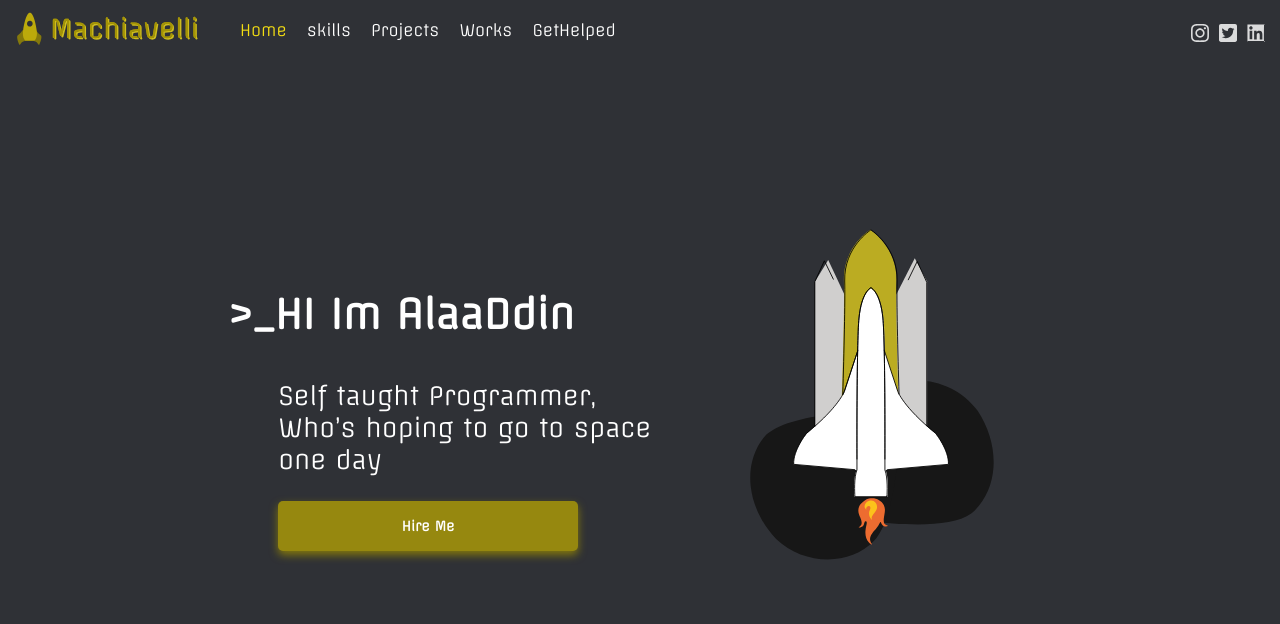
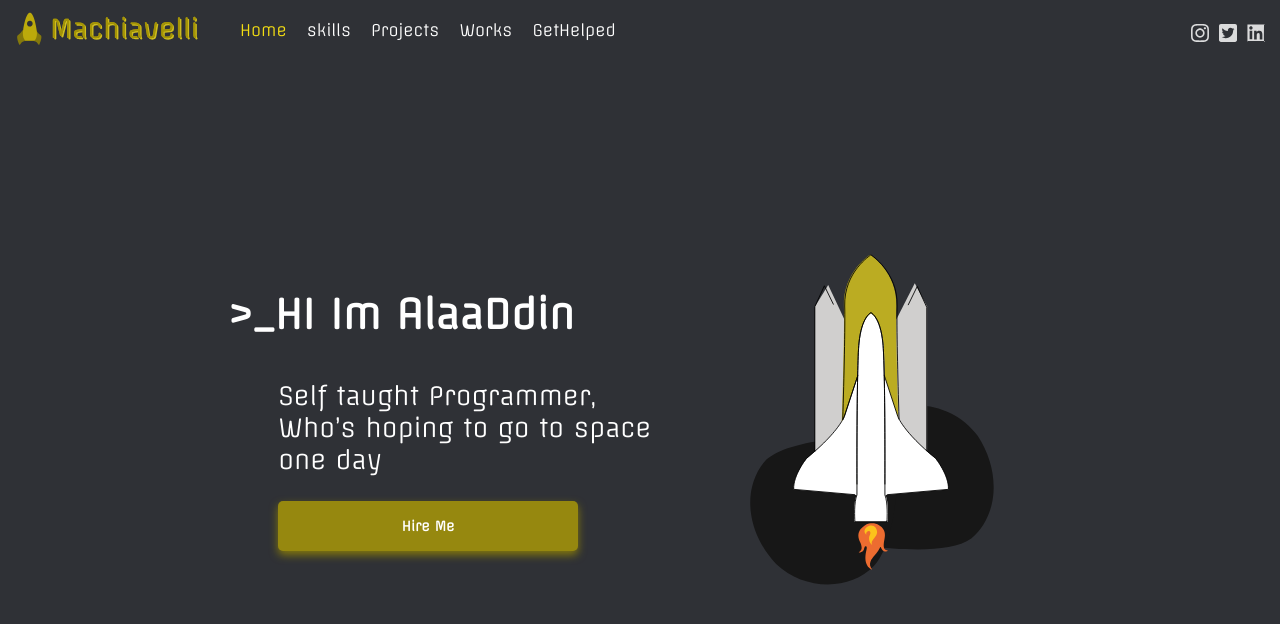
Before and after one commit to onlymachiavelli/portfolio, a Next.js app: page / in a window 1280 px wide. Shown: the top 624 px of the page. Built offline with nearby package versions, Linux system fonts and the light colour scheme.

Commit message:
some paddings

```diff
--- a/styles/Home.module.css
+++ b/styles/Home.module.css
@@ -160,6 +160,9 @@
     display: none; /*Go back to this later*/
   }
 }
+.homeSvg {
+  padding-top: 50px;
+}
 
 @media (max-width: 1066px) {
   .homeContainer {
```
